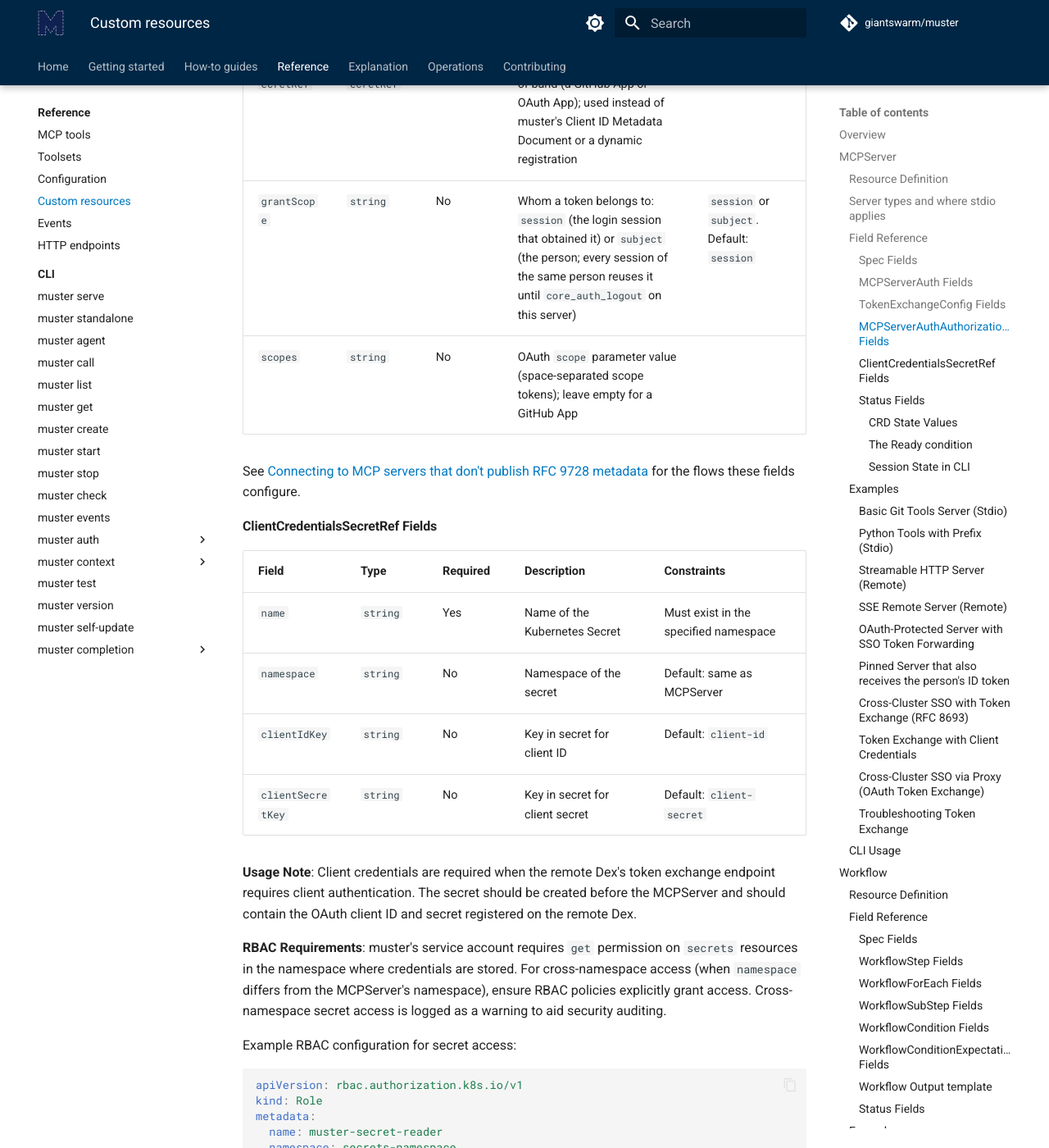
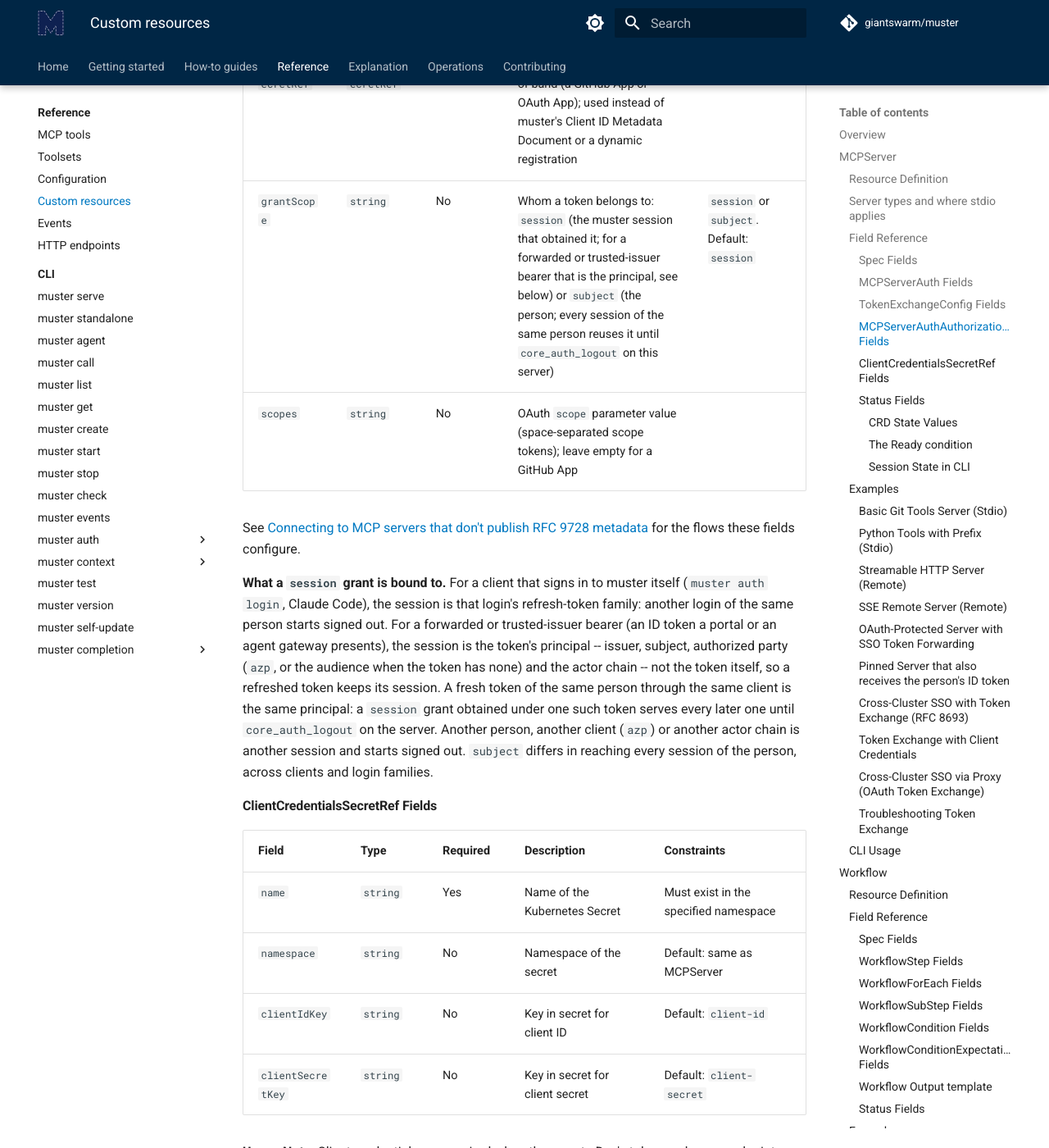
Before and after one commit to giantswarm/muster, an MkDocs documentation site: the page built from docs/reference/crds.md, in a window 1280 px wide and 1400 px high, scrolled down 8065 px. Shown: the whole window at 82% size. Built offline with MkDocs 1.6.1 and Material for MkDocs 9.7.7, drawn with Linux system fonts in a browser that asks for light colours; comment, search, counter and statistics services are not loaded.

Commit message:
fix(oauth): document that a session grant is the forwarded principal's (#1419)

```diff
--- a/docs/reference/crds.md
+++ b/docs/reference/crds.md
@@ -167,10 +167,12 @@
 | `tokenEndpoint` | `string` | No | Token endpoint of such a server | Set together with `authorizationEndpoint`; HTTPS |
 | `expectedIssuer` | `string` | No | Issuer identifier the server puts in the RFC 9207 `iss` parameter of its authorization responses when that differs from `issuer`, which stays the grant key -- two GitHub Apps pinned under `https://github.com/apps/<slug>` each, both with `expectedIssuer: https://github.com/login/oauth` | Needs `authorizationEndpoint` and `tokenEndpoint`; HTTPS. Default: `issuer` |
 | `clientCredentialsSecretRef` | `ClientCredentialsSecretRef` | No | Secret holding a client registered with the server out of band (a GitHub App or OAuth App); used instead of muster's Client ID Metadata Document or a dynamic registration | See below |
-| `grantScope` | `string` | No | Whom a token belongs to: `session` (the login session that obtained it) or `subject` (the person; every session of the same person reuses it until `core_auth_logout` on this server) | `session` or `subject`. Default: `session` |
+| `grantScope` | `string` | No | Whom a token belongs to: `session` (the muster session that obtained it; for a forwarded or trusted-issuer bearer that is the principal, see below) or `subject` (the person; every session of the same person reuses it until `core_auth_logout` on this server) | `session` or `subject`. Default: `session` |
 | `scopes` | `string` | No | OAuth `scope` parameter value (space-separated scope tokens); leave empty for a GitHub App | |
 
 See [Connecting to MCP servers that don't publish RFC 9728 metadata](../how-to/connecting-non-rfc9728-mcp-servers.md) for the flows these fields configure.
+
+**What a `session` grant is bound to.** For a client that signs in to muster itself (`muster auth login`, Claude Code), the session is that login's refresh-token family: another login of the same person starts signed out. For a forwarded or trusted-issuer bearer (an ID token a portal or an agent gateway presents), the session is the token's principal -- issuer, subject, authorized party (`azp`, or the audience when the token has none) and the actor chain -- not the token itself, so a refreshed token keeps its session. A fresh token of the same person through the same client is the same principal: a `session` grant obtained under one such token serves every later one until `core_auth_logout` on the server. Another person, another client (`azp`) or another actor chain is another session and starts signed out. `subject` differs in reaching every session of the person, across clients and login families.
 
 #### ClientCredentialsSecretRef Fields
 
```
Also changed, not shown: CHANGELOG.md (+1 -1 lines), 2 other files.
